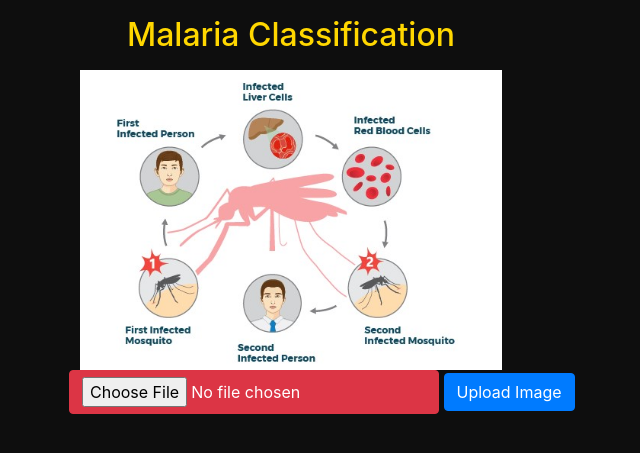
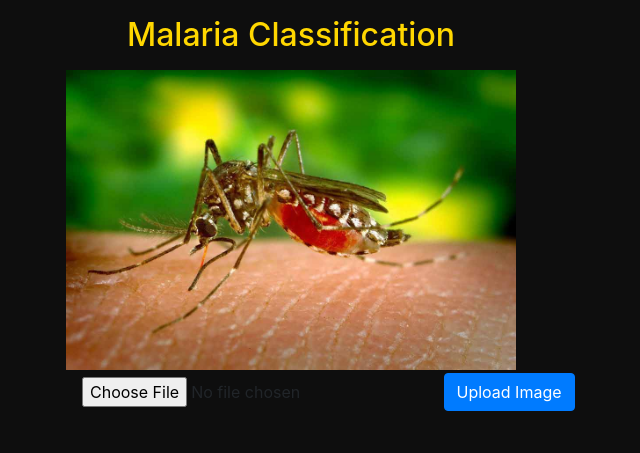
Before and after one commit to Anand-ark/Health-Mate-Webapp-Using-Django, a Django app: page /malariaa in a window 1280 px wide. Shown: the part 56-509 px from the top of the page, without its empty margins (349-989 px from the left). Run offline with Django 3.2, Linux system fonts and the light colour scheme; parts of the project's set-up code (start-up, migrations or seed data) failed here and were passed over.

Commit message:
Update malariaa.html

```diff
--- a/templates/App/malariaa.html
+++ b/templates/App/malariaa.html
@@ -13,11 +13,11 @@ img {
 </style>
 <div class="container my-3">
     <h2 style="text-align:center"><p style="color:Gold;">Malaria Classification</p></h2>
-    <img src="/media/mal.jpg" alt="medical" class="centre" style="width:20% width="300" height="300";>
+    <img src="/media/mos.jpg" alt="medical" class="centre" style="width:20% width="300" height="300";>
 <!--<div style=" position:relative;top:80%; left:41%;">-->
     <form action="upload2" method="post" enctype="multipart/form-data">{% csrf_token %}
         <span style=" position:relative;top:80%; left:30%;">
-        <input type="file" class="btn btn-danger" name="image">
+        <input type="file" class="btn btn-warningr" name="image">
         <!--</span>
         <span style=" position:relative;top:80%; left:43%;"><br>-->
         <input type="submit" class="btn btn-primary" value="Upload Image">
```
